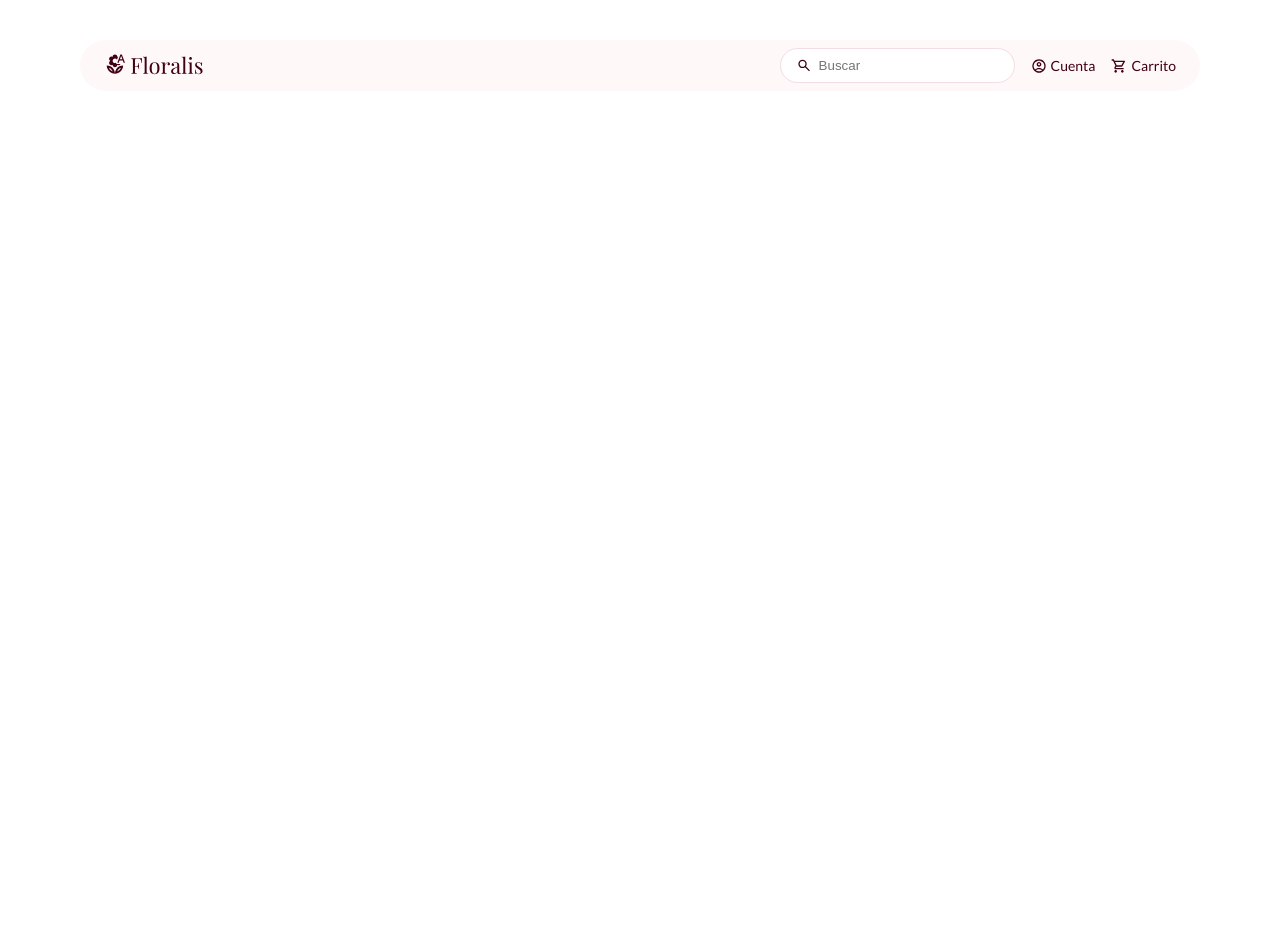
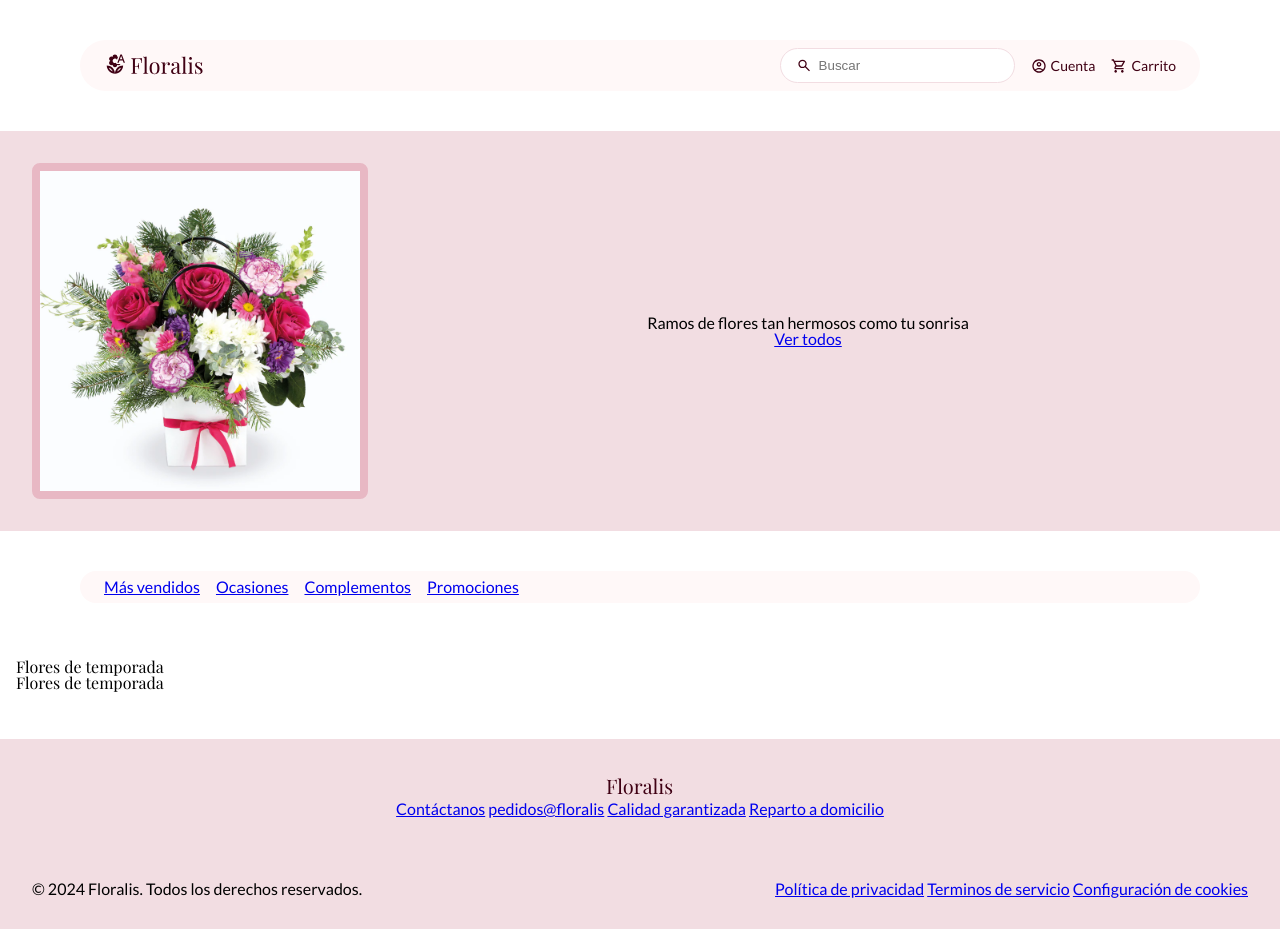
Before and after one commit to adeliszj/Pf-AdelisZorrilla, a plain HTML site: page index.html in a window 1280 px wide. Before the commit the page ends 800 px from the top, so only its background shows below. Drawn offline with nearby package versions, Linux system fonts and the light colour scheme; a web font is replaced by a local one.

Commit message:
markup skeleton

```diff
--- a/index.html
+++ b/index.html
@@ -35,6 +35,55 @@
                 </nav>
             </div>
         </header>
+
+        <section class="main-hero">
+            <div class="main-hero-content">
+                <img src="assets/hero-flowers.webp">
+                <div class="main-hero-headline">
+                    <h2>Ramos de flores tan hermosos como tu sonrisa</h2>
+                    <a href="#">Ver todos</a>
+                </div>
+            </div>
+        </section>
+
+        <nav class="main-navigation">
+            <a href="best-sellers.html">Más vendidos</a>
+            <a href="occasions.html">Ocasiones</a>
+            <a href="complements.html">Complementos</a>
+            <a href="promotions.html">Promociones</a>
+        </nav>
+
+        <section class="main-content">
+            <div class="main-content-item">
+                <h3 class="main-content-item-title">Flores de temporada</h3>
+            </div>
+
+            <div class="main-content-item">
+                <h3 class="main-content-item-title">Flores de temporada</h3>
+            </div>
+        </section>
+
+        <footer class="main-footer">
+            <div class="main-footer-content">
+                <img src="assets/logo-small.svg">
+
+                <nav class="main-footer-navigation">
+                    <a href="#">Contáctanos</a>
+                    <a href="mailto:pedidos@floralis">pedidos@floralis</a>
+                    <a href="#">Calidad garantizada</a>
+                    <a href="#">Reparto a domicilio</a>
+                </nav>
+            </div>
+            <div class="main-footer-credits">
+                <small>© 2024 Floralis. Todos los derechos reservados.</small>
+
+                <nav class="main-footer-credits-links">
+                    <a href="#">Política de privacidad</a>
+                    <a href="#">Terminos de servicio</a>
+                    <a href="#">Configuración de cookies</a>
+                </nav>
+            </div>
+        </footer>
     </main>
 </body>
 
--- a/styles.css
+++ b/styles.css
@@ -19,6 +19,9 @@
     --font-size-base: 16px;
     --font-size-small: 14px;
 
+    --max-page-width: 1280px;
+    --min-page-width: 320px;
+
     --rose-white: #FFF8F8;
     --vanilla-ice: #F2DDE2;
     --shilo: #E8B8C4;
@@ -27,8 +30,7 @@
 }
 
 body {
-    max-width: 1440px;
-    min-width: 320px;
+    min-width: var(--min-page-width);
     margin: 0 auto;
     font-family: Lato, sans-serif;
     font-size: var(--font-size-base);
@@ -119,3 +121,83 @@ body {
 .main-header-actions-links a:focus {
     text-decoration: underline;
 }
+
+.main-hero {
+    background: var(--vanilla-ice);
+    margin: var(--size-4) 0;
+}
+
+.main-hero-content {
+    display: flex;
+    align-items: center;
+    max-width: var(--max-page-width);
+    min-width: var(--min-page-width);
+    margin: 0 auto;
+    padding: var(--size-4);
+}
+
+.main-hero-content>img {
+    width: 320px;
+    border-radius: var(--size-1);
+    border: var(--size-1) solid var(--shilo);
+}
+
+.main-hero-headline {
+    flex: 1;
+    display: flex;
+    align-items: center;
+    flex-direction: column;
+}
+
+.main-navigation {
+    margin: var(--size-1) var(--size-2);
+    padding: var(--size-1) var(--size-3);
+    max-width: 100%;
+
+    display: flex;
+
+    gap: var(--size-1);
+
+    background: var(--rose-white);
+    border-radius: var(--size-4);
+}
+
+@media (min-width: 768px) {
+    .main-navigation {
+        margin: var(--size-5) var(--size-10);
+        gap: var(--size-2);
+    }
+}
+
+.main-content {
+    padding: var(--size-2);
+}
+
+.main-content-item {}
+
+.main-content-item-title {
+    font-family: 'Playfair Display', sans-serif;
+}
+
+.main-footer {
+    background: var(--vanilla-ice);
+    margin: var(--size-4) 0 0;
+}
+
+.main-footer-content,
+.main-footer-credits {
+    display: flex;
+    align-items: center;
+    max-width: var(--max-page-width);
+    min-width: var(--min-page-width);
+    margin: 0 auto;
+    padding: var(--size-4);
+}
+
+.main-footer-content {
+    flex-direction: column;
+}
+
+.main-footer-credits {
+    justify-content: space-between;
+}
```
Also changed, not shown: assets/hero-flowers.webp (added).
